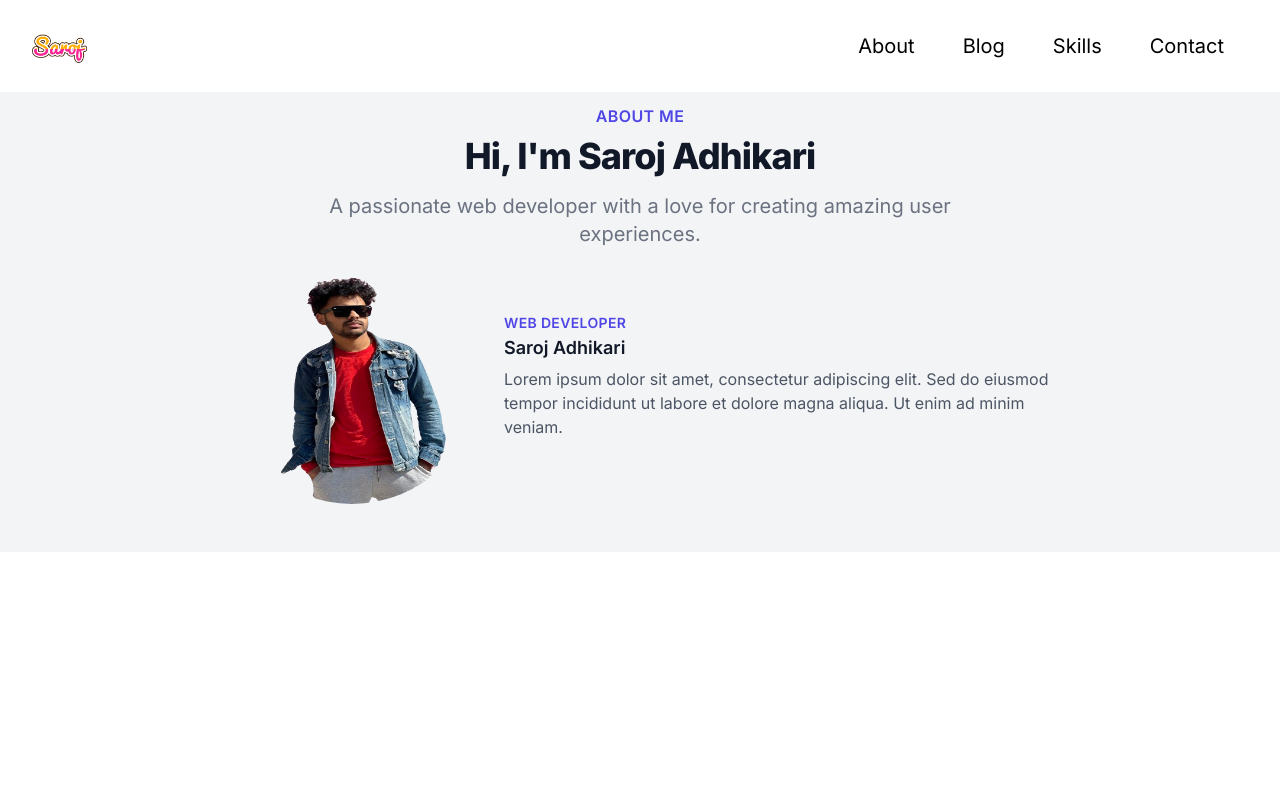
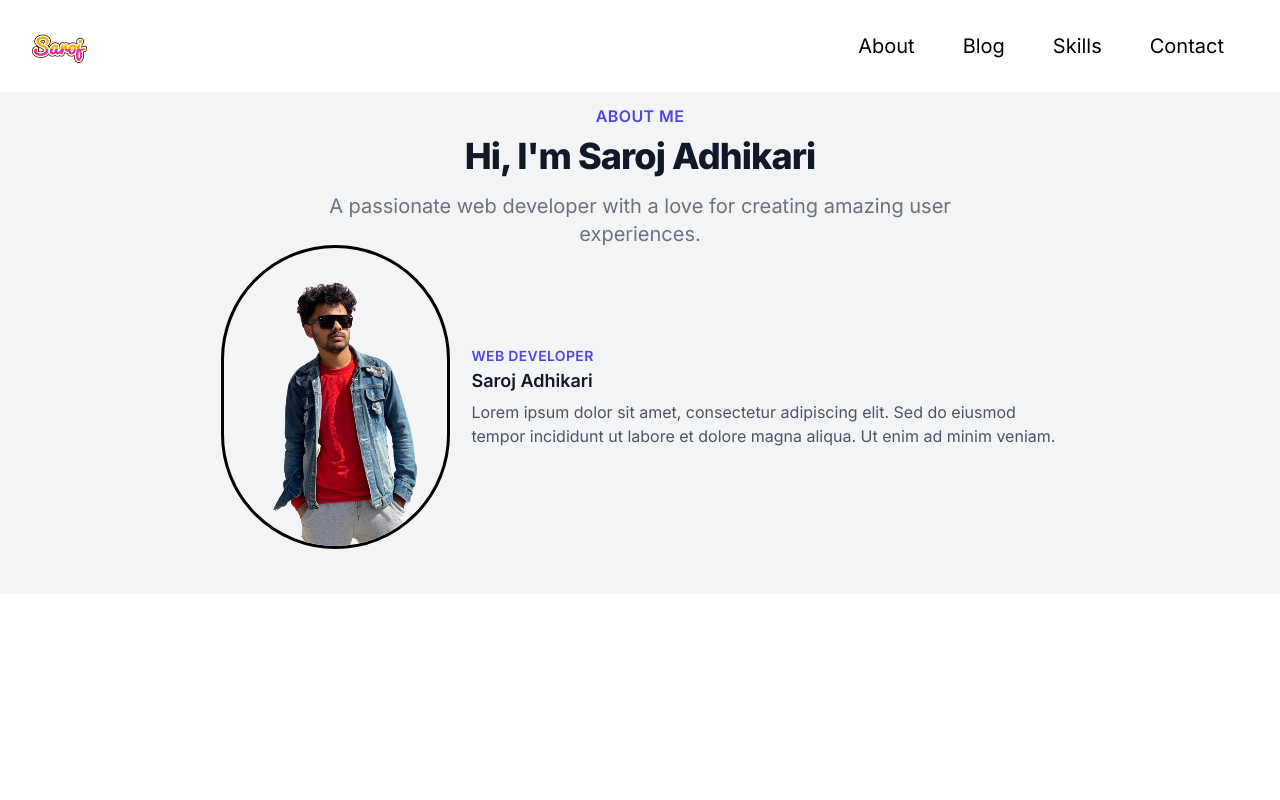
Before and after one commit to Sawrozzz/React-portfolio, a Next.js app: page / in a window 1280 px wide. Shown: the top 800 px of the page. Built offline with nearby package versions, Linux system fonts and the light colour scheme.

Commit message:
adding fit image

```diff
--- a/app/components/About/page.js
+++ b/app/components/About/page.js
@@ -20,10 +20,9 @@ const About = () => {
           </p>
         </div>
         <div className="md:flex md:items-center md:justify-center">
-        <div className="md:flex-shrink-0 relative">
-          <img className="mx-auto h-64 w-64 rounded-full transition-transform duration-500 transform hover:scale-110" src="image.png" alt="John Doe" />
-          <div className="absolute inset-0 bg-indigo-600 opacity-0 hover:opacity-50 rounded-full transition-opacity duration-500"></div>
-        </div>
+        <div className="rounded-full overflow-hidden outline">
+        <img src="image.png" alt="Placeholder" className=" object-cover cursor-pointer  transform hover:scale-105 transition-transform" />
+      </div>
         <div className="mt-4 md:mt-0 md:ml-6">
           <div className="uppercase tracking-wide text-sm text-indigo-600 font-semibold">Web Developer</div>
           <p className="block mt-1 text-lg leading-tight font-semibold text-gray-900">Saroj Adhikari</p>
```
